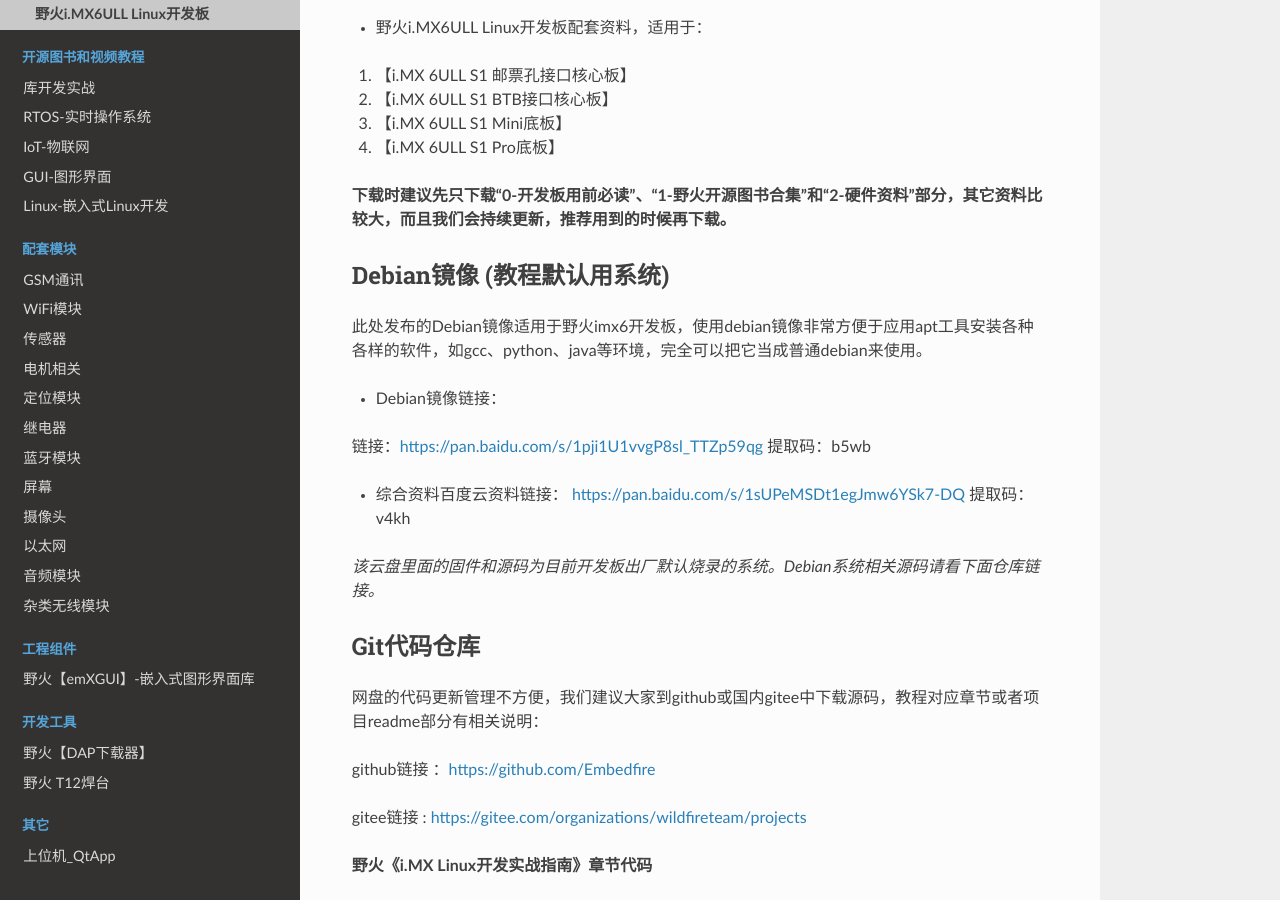
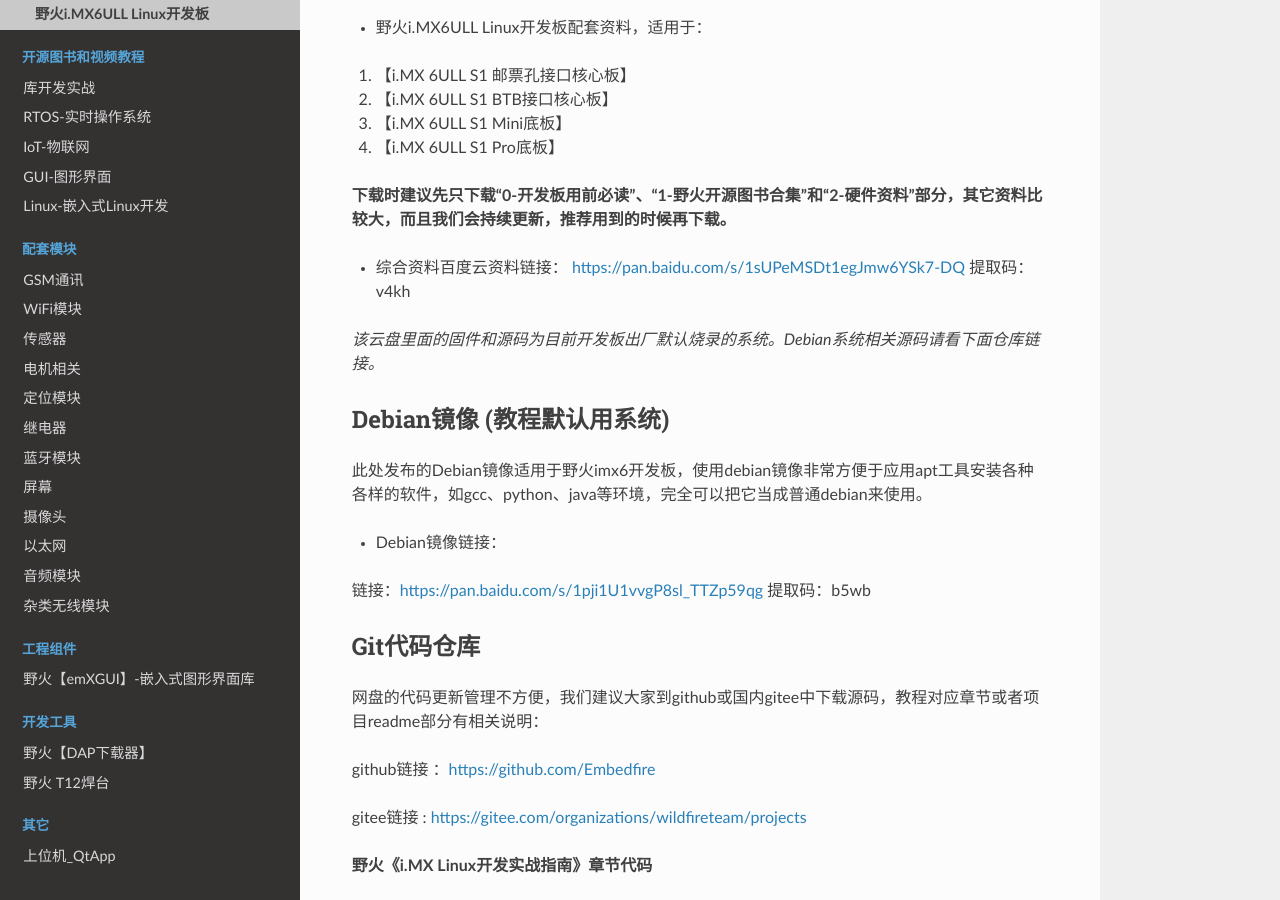
Before and after one commit to Embedfire/ebf_products, a Sphinx documentation site: the page built from documentation/linux/ebf_i.mx6ull.rst, in a window 1280 px wide and 900 px high, scrolled down 462 px. Built offline with Sphinx 7.4.7 and the Read the Docs theme 2.0.0, drawn with Linux system fonts in a browser that asks for light colours; pages that are not in the unit, such as notebooks, are missing from menus; some of the changed lines change nothing that is shown.

Commit message:
Update ebf_i.mx6ull.rst

```diff
--- a/documentation/linux/ebf_i.mx6ull.rst
+++ b/documentation/linux/ebf_i.mx6ull.rst
@@ -25,6 +25,12 @@
 
 **下载时建议先只下载“0-开发板用前必读”、“1-野火开源图书合集”和“2-硬件资料”部分，其它资料比较大，而且我们会持续更新，推荐用到的时候再下载。**
 
+- 综合资料百度云资料链接：
+  https://pan.baidu.com/s/1sUPeMSDt1egJmw6YSk7-DQ
+  提取码：v4kh
+*该云盘里面的固件和源码为目前开发板出厂默认烧录的系统。Debian系统相关源码请看下面仓库链接。*
+
+
 Debian镜像 (教程默认用系统)
 -----------
 此处发布的Debian镜像适用于野火imx6开发板，使用debian镜像非常方便于应用apt工具安装各种各样的软件，如gcc、python、java等环境，完全可以把它当成普通debian来使用。
@@ -35,11 +41,6 @@
 
 
 
-
-- 综合资料百度云资料链接：
-  https://pan.baidu.com/s/1sUPeMSDt1egJmw6YSk7-DQ
-  提取码：v4kh
-*该云盘里面的固件和源码为目前开发板出厂默认烧录的系统。Debian系统相关源码请看下面仓库链接。*
 
 
 Git代码仓库
```
